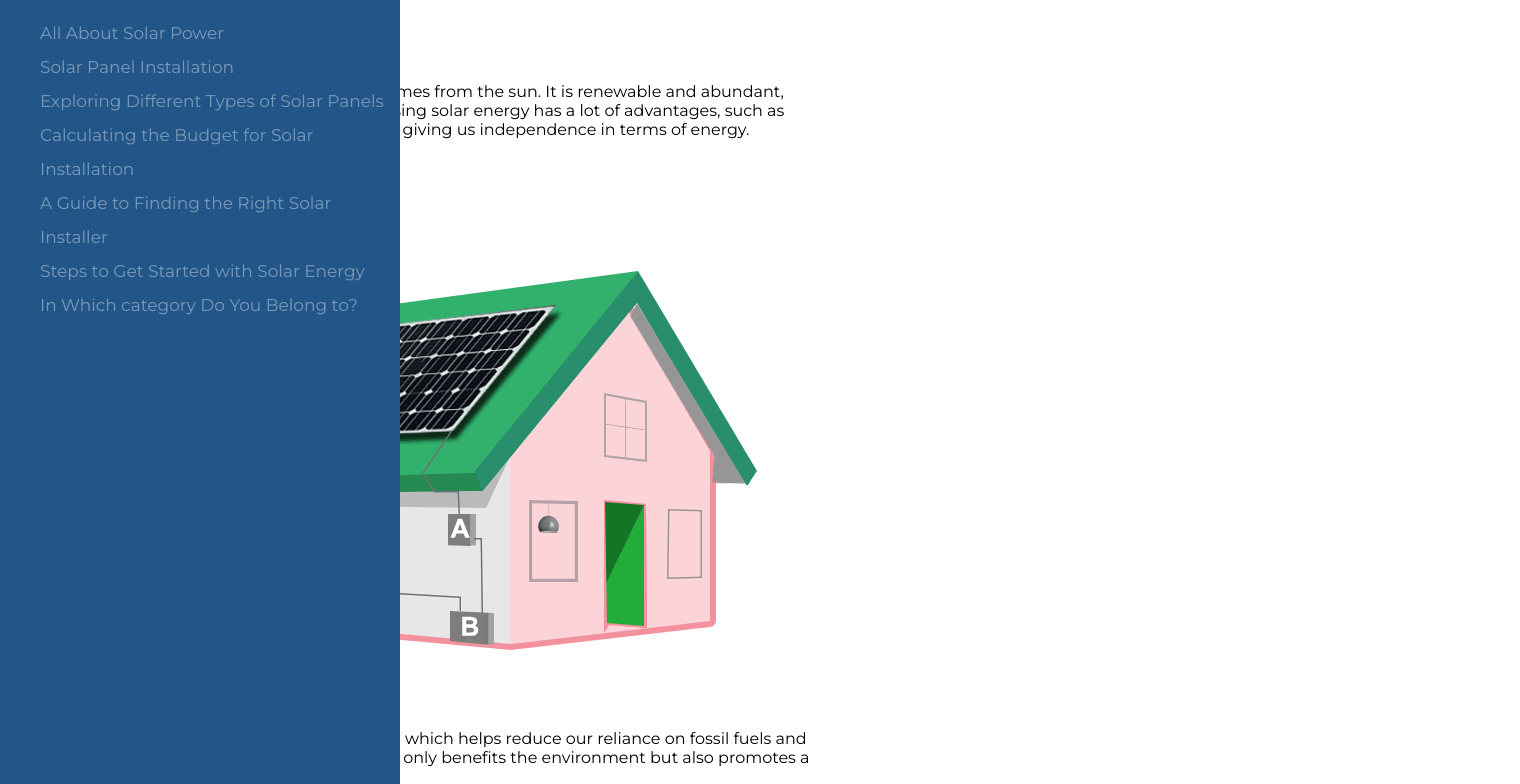
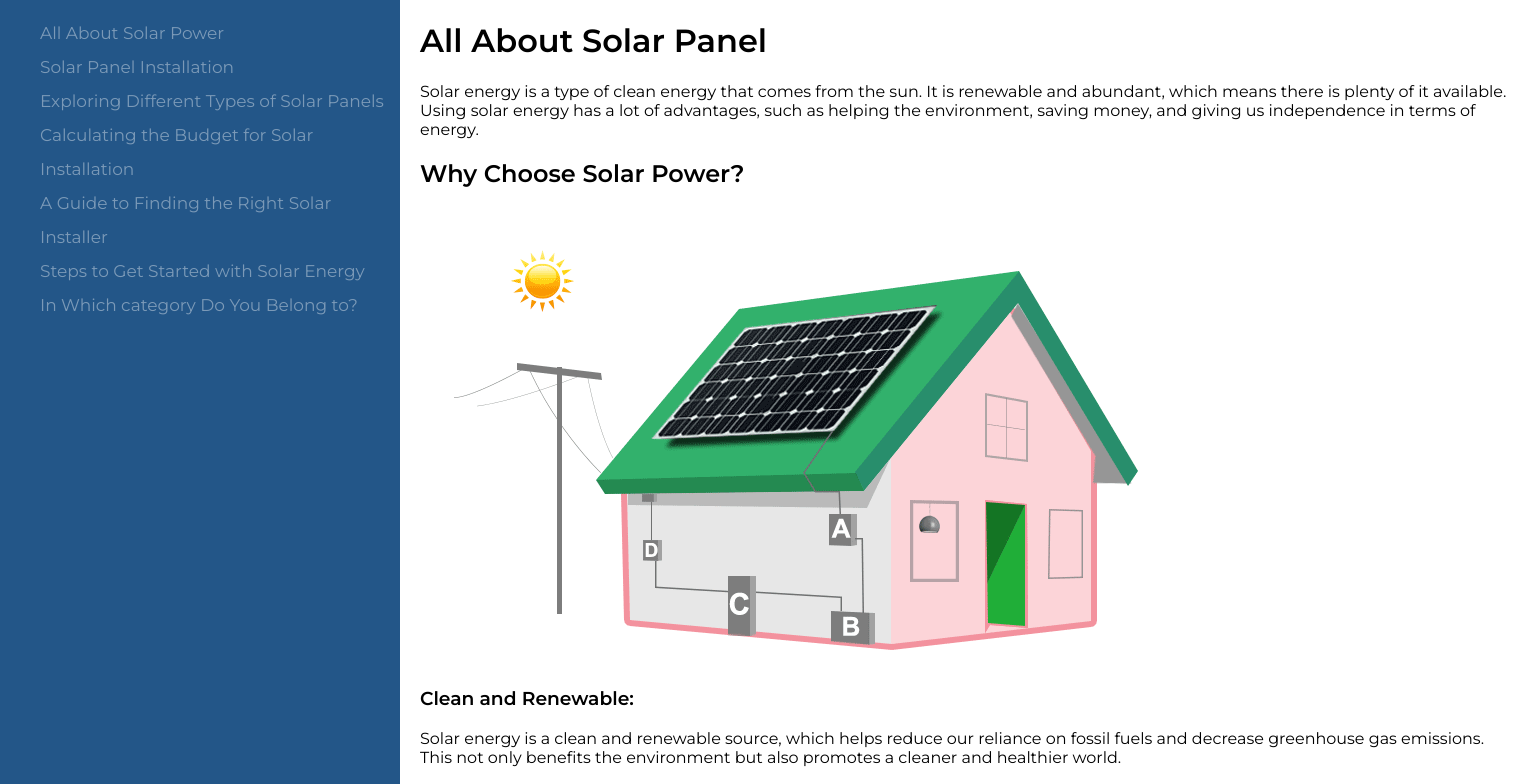
Before and after one commit to TarunPatidar04/SolarProject, a React (Create React App) app: page / in a window 1280 px wide. Shown: the top 784 px of the page, 1520 px wide, since content can reach past the window. Built offline with nearby package versions, Linux system fonts and the light colour scheme; a web font is replaced by a local one.

Commit message:
fix layout

```diff
--- a/src/Components/FirstPage/First.module.css
+++ b/src/Components/FirstPage/First.module.css
@@ -1,24 +1,26 @@
 .outercontainer {
-	display: table;
+	/* display: table; */
 	width: 100%;
 	height: 100%;
 }
 
 .sidebar{
-	display: table-cell;
+	/* display: table-cell; */
 	width: 400px;
     height: 100%;
+    top: 0;
     background-color:   #235688;
    position: fixed;
 
 }
 
 .content {
-	display: table-cell;
-	width: 400px;
+	/* display: table-cell; */
+	width: 1100px;
     text-align: left;
-    padding-right: 470px;
-    margin-left: 400px;
+    /* padding-right: 470px; */
+    padding-left: 420px;
+    /* margin-left: 400px; */
 
 }
 
--- a/src/Components/FirstPage/Firstpage.js
+++ b/src/Components/FirstPage/Firstpage.js
@@ -26,7 +26,7 @@ function Firstpage() {
     </div>
 	<div className={classes.content}>
 
-    <div>
+      <div>
         <h1>All About Solar Panel</h1>
       </div>
 
```
